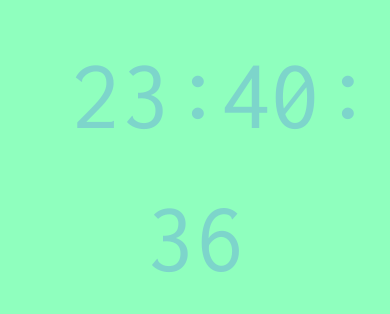
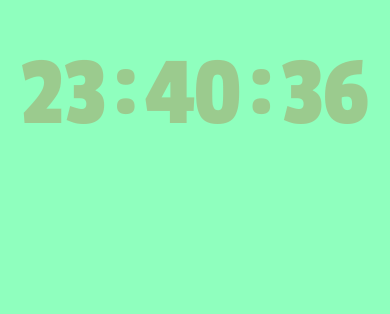
Before and after one commit to Bruemor33/tiy_02_11_colorclock, a plain HTML site: page index.html in a window 390 px wide. Shown: the part 226-540 px from the top of the page. Drawn offline with Linux system fonts and the light colour scheme.

Commit message:
saturday evening

```diff
--- a/index.html
+++ b/index.html
@@ -3,20 +3,17 @@
 <head>
   <meta charset="UTF-8">
   <title>Document</title>
-  <link href='https://fonts.googleapis.com/css?family=Inconsolata:400,700' rel='stylesheet' type='text/css'>
-  <link rel="stylesheet" href="css/main.css">
+<link href='https://fonts.googleapis.com/css?family=Passion+One' rel='stylesheet' type='text/css'>  <link rel="stylesheet" href="css/main.css">
 </head>
 <body>
   <div class="container">
     <section id="clock">
       <div class="row">
         <div class="col-xs-12">
-          <div class="hover">
             <span class="hours">00</span>
             <span class="minutes">00</span>
             <span class="seconds">00</span>
           </div>
-        </div>
       </div>
     </section>
 
--- a/main.js
+++ b/main.js
@@ -1,23 +1,22 @@
 
-console.log('hello world');
 
 (function(){
   'use strict';
 
 
-  var hours;
-  hours = document.querySelector('.hours');
-  var minutes;
-  minutes = document.querySelector('.minutes');
-  var seconds;
-  seconds = document.querySelector('.seconds');
 
+
+  setInterval(startTime, 1000);
 
   function startTime(){
     var today = new Date();
+    var hours = document.querySelector('.hours');
+    var minutes = document.querySelector('.minutes');
+    var seconds = document.querySelector('.seconds');
     var currentSec = today.getSeconds();
     var currentMin = today.getMinutes();
     var currentHor = today.getHours();
+
     // seconds.style.backgroundColor = 'red';
     seconds.textContent = today.getSeconds();
     minutes.textContent = today.getMinutes();
@@ -34,7 +33,11 @@ console.log('hello world');
     if (currentHor < 10) {
       hours.textContent = '0' + currentHor;
     }
+    console.log('hello world');
+
   }
+
+  setInterval(colorChanger, 1000);
 
   function colorChanger(){
     var currentCol = new Date();
@@ -224,23 +227,52 @@ console.log('hello world');
     if (secondsColor >= 60){
       background.style.backgroundColor = '#FFA18F';
     }
-  }
-
-  function hoverF(){
-    var mouseAction = '.hover';
+    var mouseAction = document.getElementById('clock');
     var currentCol = new Date();
     var secondsColor = currentCol.getSeconds();
-    document.getElementById('clock').addEventListener('mouseover', function(event){
+    document.getElementById('clock').addEventListener('mouseenter', function(event){
       console.log('happy days');
-    if (seconds <= 10){
-      seconds.textContent = '97';
-    }
+      mouseAction.textContent = '#FFA18F';
+    });
+    document.getElementById('clock').addEventListener('mouseleave', function(event){
+      mouseAction.innerHTML = '<section id="clock"><div class="row"><div class="col-xs-12"><span class="hours">00</span><span class="minutes">00</span><span class="seconds">00</span></div></div></section>';
+      var today = new Date();
+      var seconds = document.querySelector('.seconds');
+      var minutes = document.querySelector('.minutes');
+      var hours = document.querySelector('.hours');
+      // seconds.style.backgroundColor = 'red';
+      seconds.textContent = today.getSeconds();
+      minutes.textContent = today.getMinutes();
+      hours.textContent = today.getHours();
 
     });
 
+
+
   }
 
-  hoverF();
-  setInterval(colorChanger, 1000);
-  setInterval(startTime, 1000);
+  // function hoverF(){
+  //   var mouseAction = document.querySelector('.hover');
+  //   var currentCol = new Date();
+  //   var secondsColor = currentCol.getSeconds();
+  //   document.getElementById('clock').addEventListener('mouseenter', function(event){
+  //     console.log('happy days');
+  //     mouseAction.textContent = '#FFA18F';
+  //   document.getElementById('clock').addEventListener('mouseleave', function(event){
+  //     mouseAction.innerHTML = '<span class="hours">00</span><span class="minutes">00</span><span class="seconds">00</span>';
+  //     var today = new Date();
+  //     var seconds = document.querySelector('.seconds');
+  //     var minutes = document.querySelector('.minutes');
+  //     var hours = document.querySelector('.hours');
+  //     // seconds.style.backgroundColor = 'red';
+  //     seconds.textContent = today.getSeconds();
+  //     minutes.textContent = today.getMinutes();
+  //     hours.textContent = today.getHours();
+  //
+  //   });
+  //
+  //   });
+  //
+  // }
+
 }());
--- a/scss/main.scss
+++ b/scss/main.scss
@@ -12,11 +12,17 @@ $container-large-desktop: 950px;
   font-size: 100px;
   text-align: center;
   margin-top: 250px;
-  font-family: Inconsolata;
+  font-family: "Passion One";
   position: relative;
-  color: rgba(54, 45, 255, .2);
+  color: rgba(186, 83, 34, .3);
   // background-color: rgba(84, 96, 104, .5);
 
+}
+
+.hours {
+  display: inline-block;
+  position: relative;
+  margin-right: 18px;
 }
 
 .hours {
@@ -25,8 +31,15 @@ $container-large-desktop: 950px;
     display: inline-block;
     position: absolute;
     padding-left: 4px;
+    padding-right: 4px;
     margin-top: -10px;
   }
+}
+
+.minutes{
+  display: inline-block;
+  position: relative;
+  margin-right: 18px;
 }
 
 .minutes {
```
Also changed, not shown: css/main.css, 1 other file.
